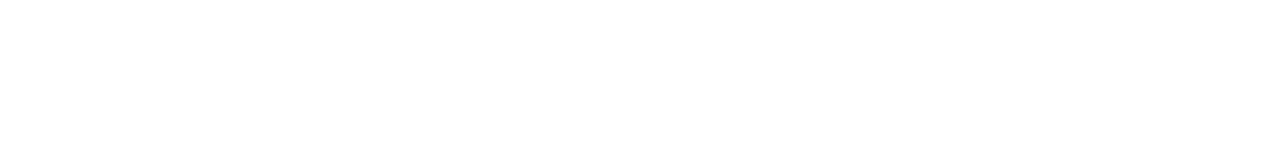
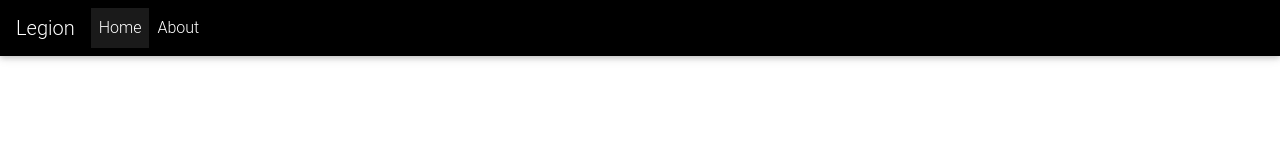
Before and after one commit to abhisheksaxena1998/legion, a plain HTML site: page index.html in a window 1280 px wide. Drawn offline with nearby package versions, Linux system fonts and the light colour scheme.

Commit message:
update index.html
Navbar added

```diff
--- a/index.html
+++ b/index.html
@@ -15,6 +15,32 @@
 </head>
 
 <body>
+    <!--Navbar-->
+    <nav class="navbar navbar-expand-lg navbar-dark" style="background-color: black;">
+        <!-- Navbar brand -->
+        <a class="navbar-brand" href="#">Legion</a>
+        <!-- Collapse button -->
+        <button class="navbar-toggler" type="button" data-toggle="collapse" data-target="#basicExampleNav" aria-controls="basicExampleNav" aria-expanded="false" aria-label="Toggle navigation">
+            <span class="navbar-toggler-icon"></span>
+        </button>
+        <!-- Collapsible content -->
+        <div class="collapse navbar-collapse" id="basicExampleNav">
+            <!-- Links -->
+            <ul class="navbar-nav mr-auto">
+                <li class="nav-item active">
+                    <a class="nav-link" href="#">Home
+                        <span class="sr-only">(current)</span>
+                    </a>
+                </li>
+                <li class="nav-item">
+                    <a class="nav-link" href="#">About</a>
+                </li>
+            </ul>
+            <!-- Links -->
+        </div>
+        <!-- Collapsible content -->
+    </nav>
+    <!--/.Navbar-->
     <!-- JQuery -->
     <script type="text/javascript" src="https://cdnjs.cloudflare.com/ajax/libs/jquery/3.4.1/jquery.min.js"></script>
     <!-- Bootstrap tooltips -->
```
